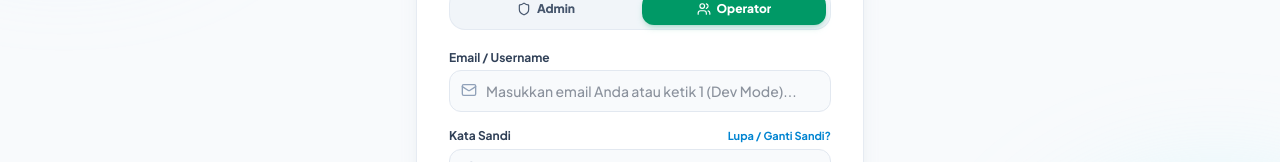
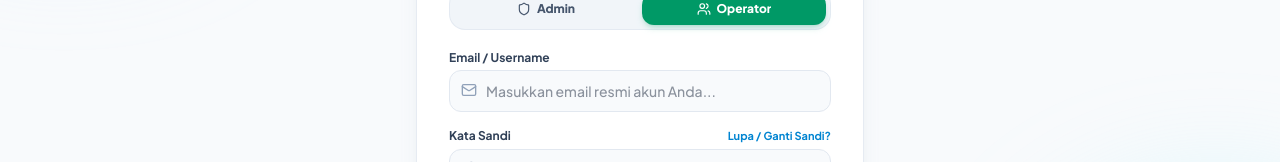
Before and after one commit to meli235/heat-exchanger, a Next.js app: page / in a window 1280 px wide. Shown: the part 345-507 px from the top of the page. Built offline with nearby package versions, Linux system fonts and the light colour scheme; no server answers; the database is empty.

Commit message:
chore: keep login input placeholder clean and discreet

```diff
--- a/src/components/auth/LoginScreen.tsx
+++ b/src/components/auth/LoginScreen.tsx
@@ -198,7 +198,7 @@ export const LoginScreen: React.FC<LoginScreenProps> = ({
                     setLoginError(null);
                   }}
                   className="w-full pl-9 pr-4 py-2.5 bg-slate-50 border border-slate-200 rounded-xl text-xs sm:text-sm focus:outline-none focus:ring-2 focus:ring-sky-500/20 focus:border-sky-500 text-slate-800 transition font-medium"
-                  placeholder="Masukkan email Anda atau ketik 1 (Dev Mode)..."
+                  placeholder="Masukkan email resmi akun Anda..."
                 />
                 <Mail className="w-4 h-4 text-slate-400 absolute left-3 top-3" />
               </div>
```
